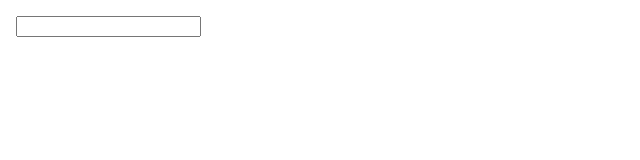
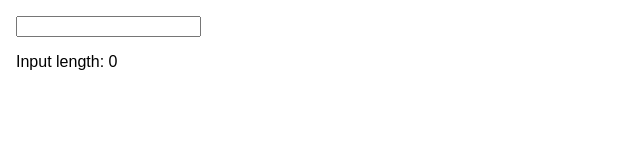
Before and after one commit to MaxRobertsDear/List-Conditionals, a React (Create React App) app: page / in a window 1280 px wide. Shown: the top 160 px of the page, without its empty margins (0-640 px from the left). Built offline with nearby package versions, Linux system fonts and the light colour scheme.

Commit message:
Validation component receives props

```diff
--- a/src/App.js
+++ b/src/App.js
@@ -1,5 +1,7 @@
 import React, { Component } from 'react';
 import './App.css';
+
+import Validation from './Validation/Validation'
 
 class App extends Component {
   state = {
@@ -22,6 +24,7 @@ class App extends Component {
           onChange={this.inputTextHandler}
           value={this.state.userInput} />
         <p>{this.state.userInput}</p>
+        <Validation userInputLength={this.state.userInput.length}/>
       </div>
     );
   }
--- /dev/null
+++ b/src/Validation/Validation.js
@@ -0,0 +1,11 @@
+import React from 'react';
+
+const validation = (props) => {
+  return (
+    <div>
+      <p>Input length: {props.userInputLength}</p>
+    </div>
+  )
+}
+
+export default validation;
```
